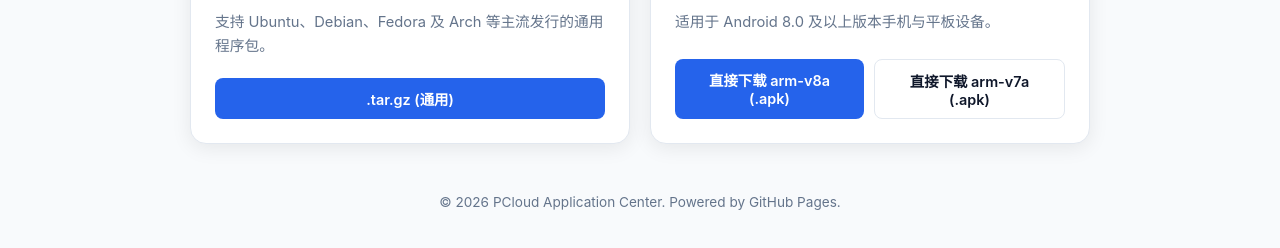
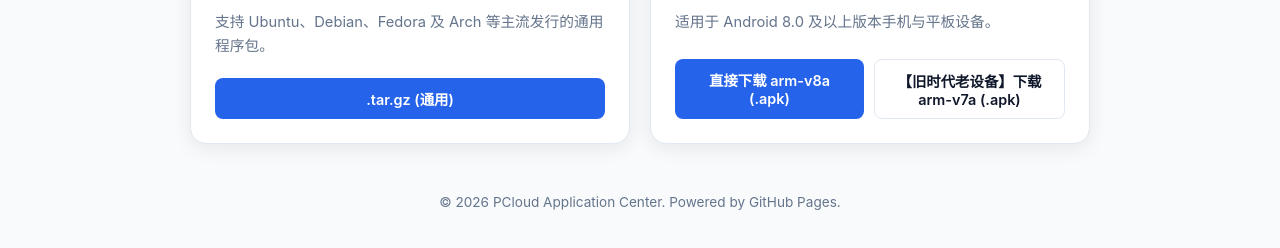
Before and after one commit to Metamask-ctrl/app, a plain HTML site: page index.html in a window 1280 px wide. Shown: the part 584-832 px from the top of the page. Drawn offline with Linux system fonts and the light colour scheme.

```diff
--- a/index.html
+++ b/index.html
@@ -363,7 +363,7 @@
             </div>
             <div class="btn-group">
                 <a href="https://drive.mtd.dpdns.org/raw/v1.0.21/pan-client-arm64-v8a-release_signed-signed.apk" class="download-btn" target="_blank">直接下载 arm-v8a (.apk)</a>
-                <a href="https://drive.mtd.dpdns.org/raw/v1.0.21/pan-client-armeabi-v7a-release_signed-signed.apk" class="download-btn secondary" target="_blank">直接下载 arm-v7a (.apk)</a>
+                <a href="https://drive.mtd.dpdns.org/raw/v1.0.21/pan-client-armeabi-v7a-release_signed-signed.apk" class="download-btn secondary" target="_blank">【旧时代老设备】下载 arm-v7a (.apk)</a>
             </div>
         </div>
 
```
